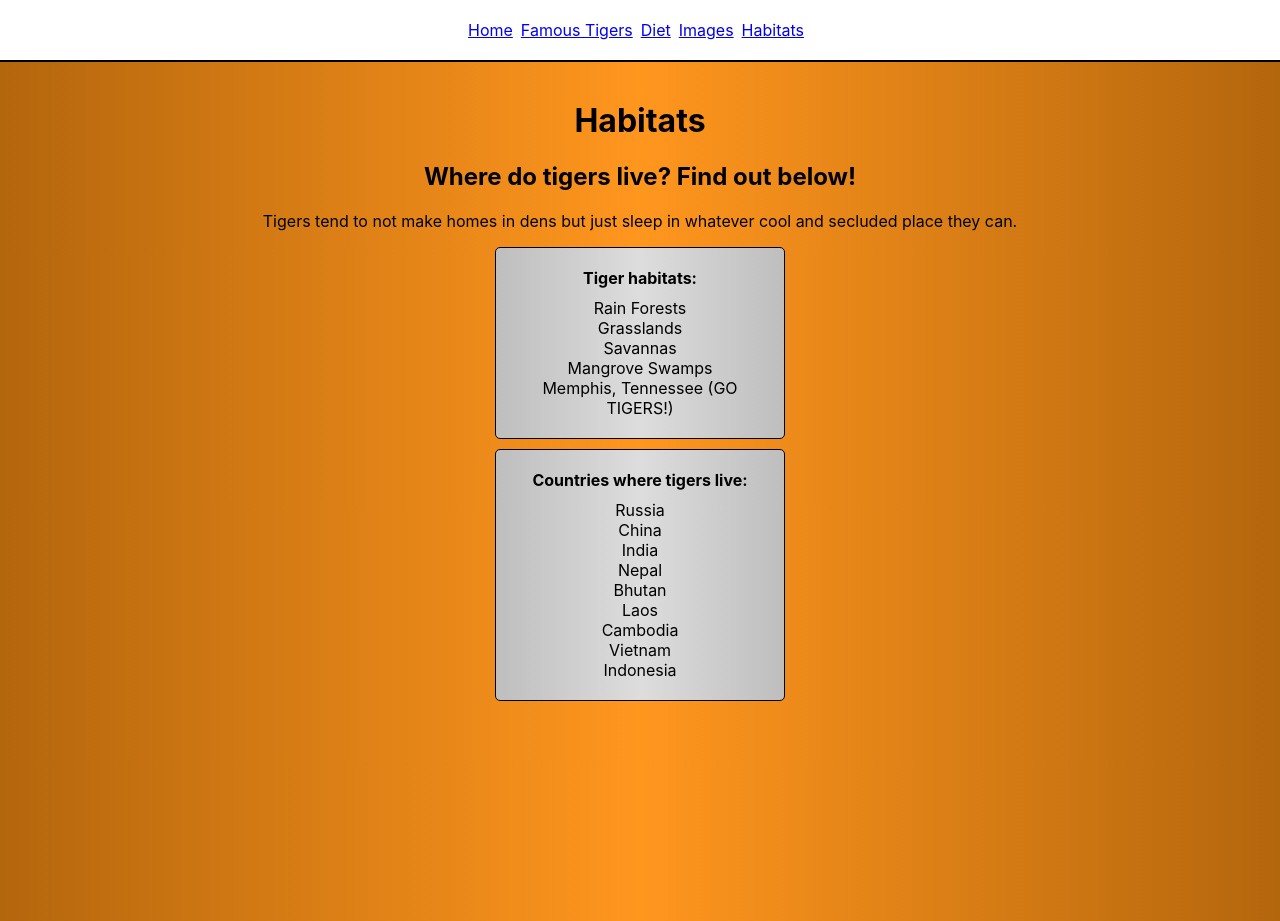
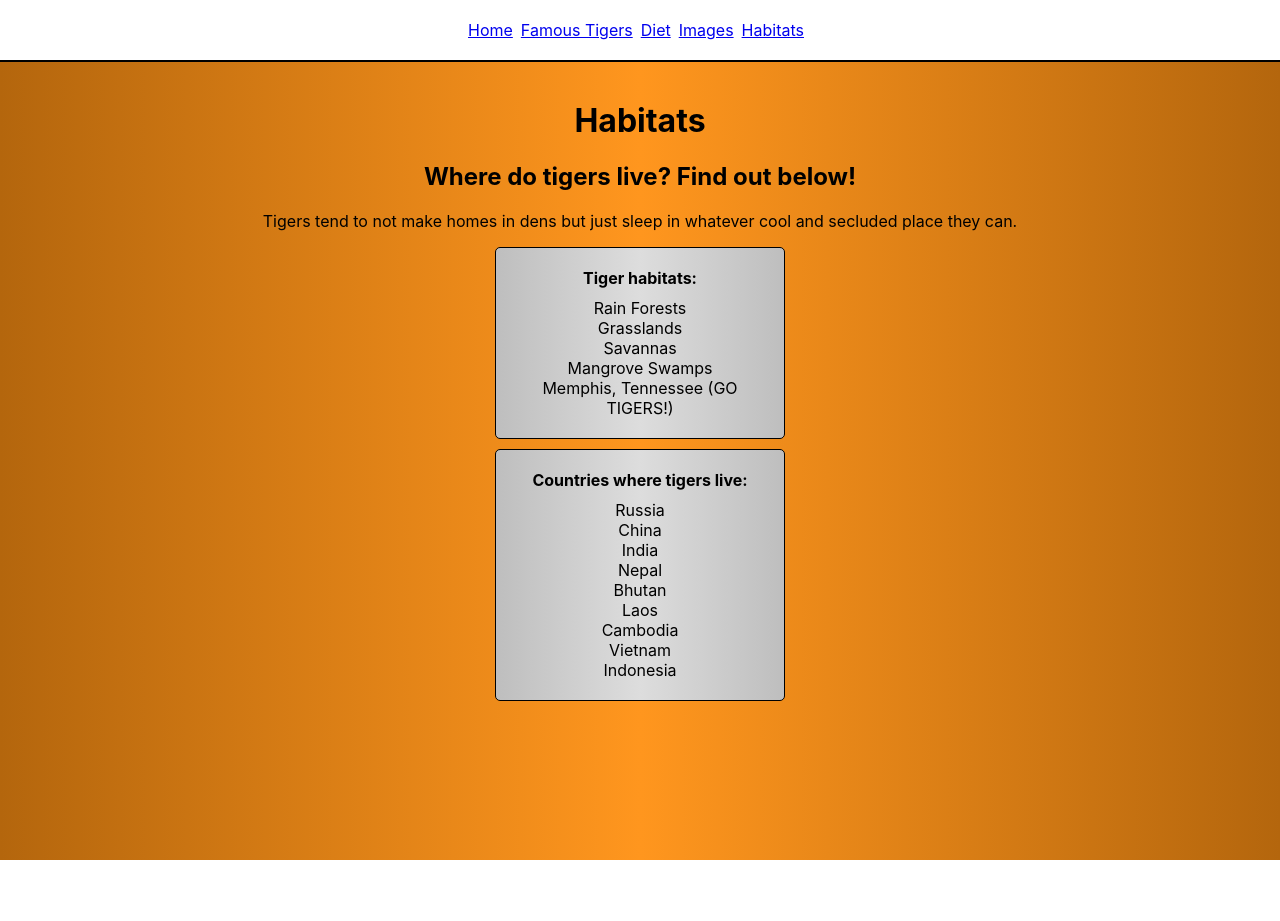
Before and after one commit to kpounds81/scrum-tiger, a React (Create React App) app: page /habitat in a window 1280 px wide. After the commit the page ends 860 px from the top, so only its background shows below. Built offline with nearby package versions, Linux system fonts and the light colour scheme.

Commit message:
more cleanup

```diff
--- a/src/App.css
+++ b/src/App.css
@@ -3,6 +3,7 @@
   margin-top: 60px;
   background: rgb(180,102,13);
   background: linear-gradient(90deg, rgba(180,102,13,1) 0%, rgba(255,150,30,1) 50%, rgba(180,102,13,1) 100%);
+  min-height: 100vh;
 }
 
 ul {
@@ -12,11 +13,6 @@ ul {
 .habitat-list {
   background: rgb(161, 161, 161);
   background: linear-gradient(90deg, rgb(190, 190, 190) 0%, rgb(221, 221, 221) 50%, rgba(190, 190, 190) 100%);
-}
-
-.App-logo {
-  height: 40vmin;
-  pointer-events: none;
 }
 
 .App .links {
@@ -34,10 +30,6 @@ ul {
 
 .App .content {
   padding: 20px;
-}
-
-.habitats {
-  height: 100vh;
 }
 
 @media (prefers-reduced-motion: no-preference) {
--- a/src/Pages/Home.tsx
+++ b/src/Pages/Home.tsx
@@ -2,7 +2,7 @@ import React from 'react'
 
 export const Home = () => {
   return(
-    <div style={{height: '100vh'}}>
+    <div>
       <h1>TIGERS!!</h1>
       <h2>Tons of fun. Lots of learning.</h2>
       <br/>
```
